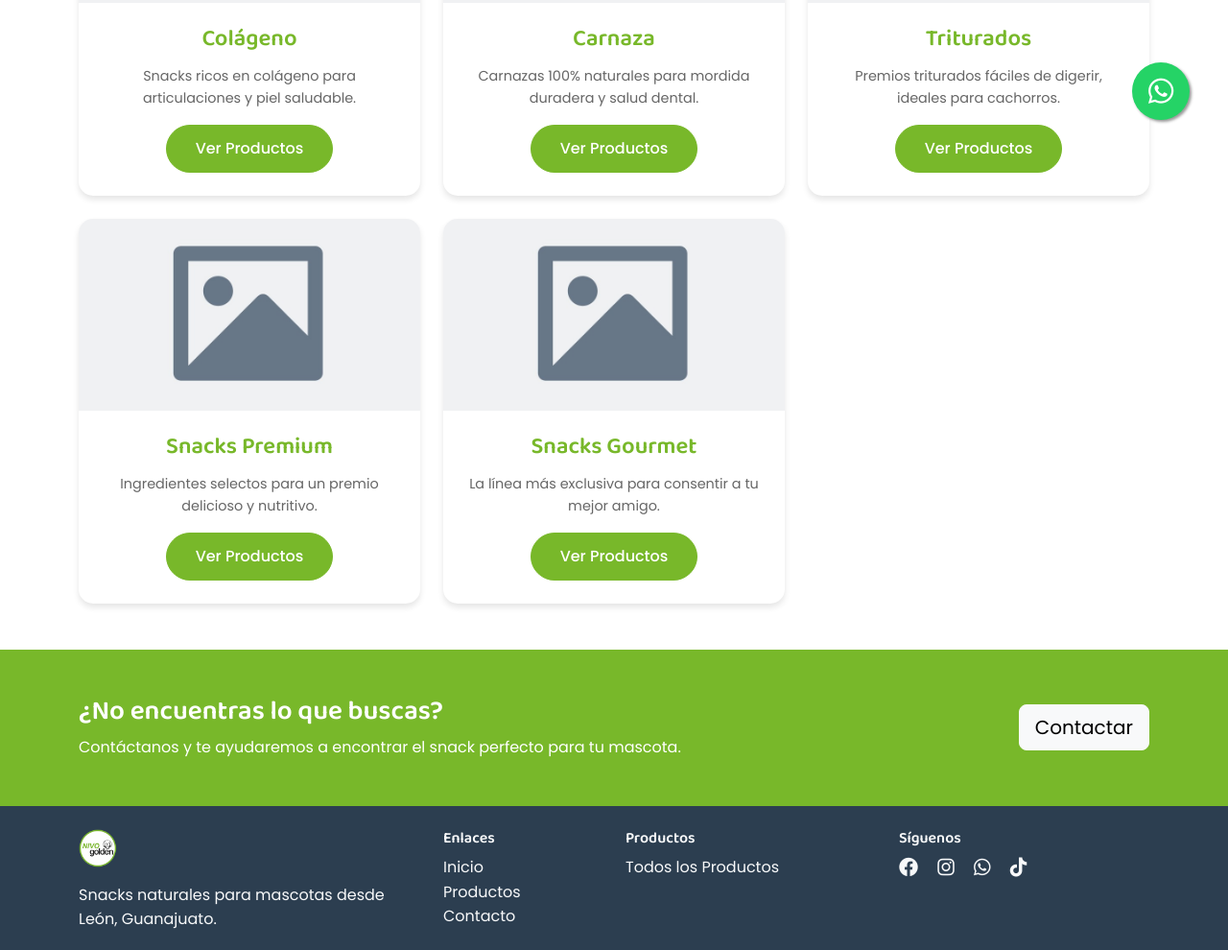
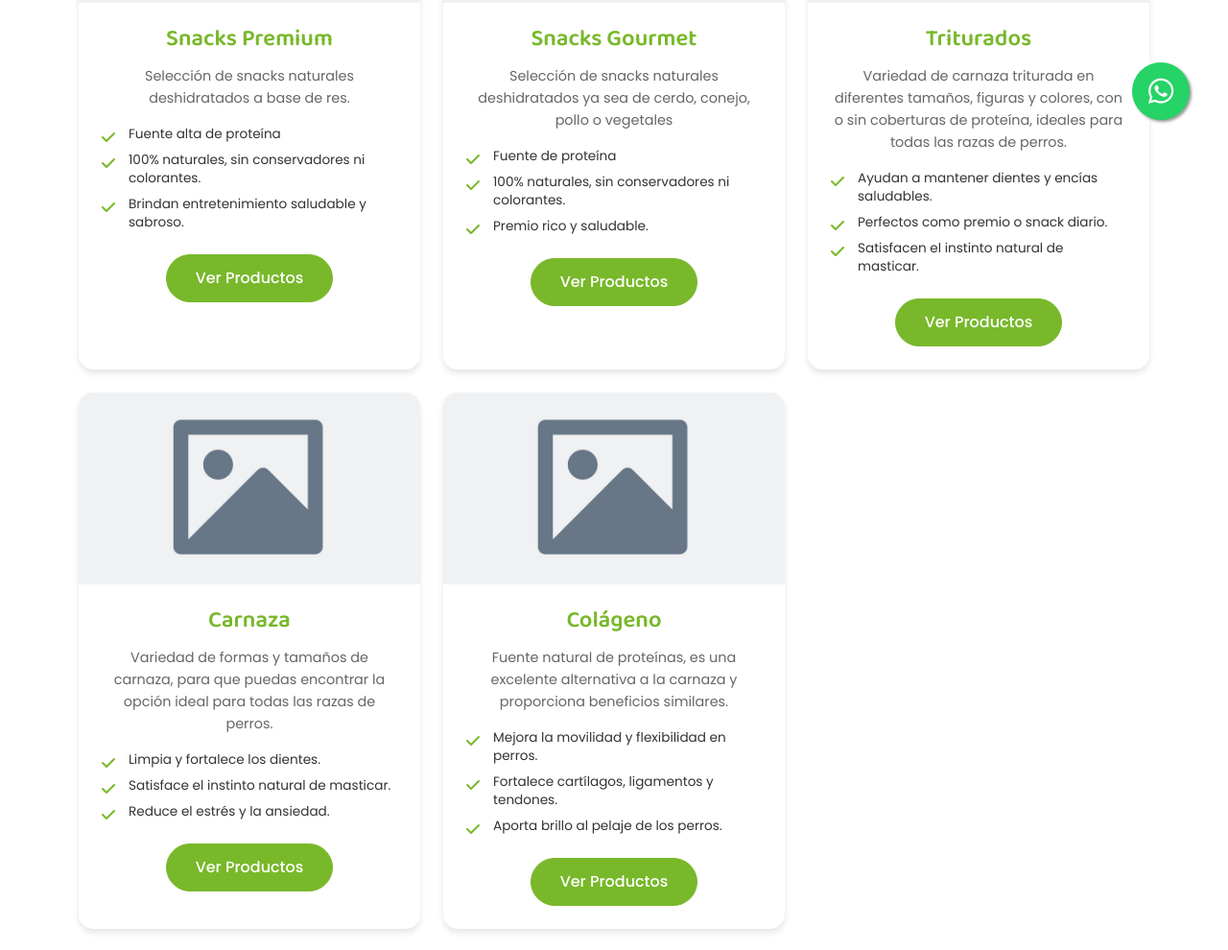
Before and after one commit to NotJcao17/nivo-golden, a website: page productos.html in a window 1280 px wide. Shown: the part 635-1625 px from the top of the page at 96% size. Drawn offline with nearby package versions, Linux system fonts and the light colour scheme; no server answers.

Commit message:
cambios 30/10

```diff
--- a/productos.html
+++ b/productos.html
@@ -95,13 +95,60 @@
                         </div>
                     </div>
 
+                    <!-- Categorías-->
                     <div class="row g-4" id="categoryGridPerros">
+
                         <div class="col-lg-4 col-md-6">
-                            <div class="category-card-custom" data-category="colageno">
-                                <img src="img/placeholder.png" alt="Colágeno">
+                            <div class="category-card-custom" data-category="snacks premium">
+                                <img src="img/placeholder.png" alt="Snacks Premium">
                                 <div class="category-card-custom-content">
-                                    <h4>Colágeno</h4>
-                                    <p>Snacks ricos en colágeno para articulaciones y piel saludable.</p>
+                                    <h4>Snacks Premium</h4>
+                                    <p class="category-description">
+                                        Selección de snacks naturales deshidratados a base de res.
+                                    </p>
+                                    <ul class="category-benefits-list">
+                                        <li>Fuente alta de proteína</li>
+                                        <li>100% naturales, sin conservadores ni colorantes.</li>
+                                        <li>Brindan entretenimiento saludable y sabroso.</li>
+                                    </ul>
+                                    <span class="btn btn-primary">Ver Productos</span>
+                                </div>
+                            </div>
+                        </div>
+
+                        <div class="col-lg-4 col-md-6">
+                            <div class="category-card-custom" data-category="snacks gourmet">
+                                <img src="img/placeholder.png" alt="Snacks Gourmet">
+                                <div class="category-card-custom-content">
+                                    <h4>Snacks Gourmet</h4>
+                                    <p class="category-description">
+                                        Selección de snacks naturales deshidratados ya sea de cerdo, conejo, pollo o
+                                        vegetales
+                                    </p>
+                                    <ul class="category-benefits-list">
+                                        <li>Fuente de proteína</li>
+                                        <li>100% naturales, sin conservadores ni colorantes.</li>
+                                        <li>Premio rico y saludable.</li>
+                                    </ul>
+                                    <span class="btn btn-primary">Ver Productos</span>
+                                </div>
+                            </div>
+                        </div>
+
+                        <div class="col-lg-4 col-md-6">
+                            <div class="category-card-custom" data-category="triturados">
+                                <img src="img/placeholder.png" alt="Triturados">
+                                <div class="category-card-custom-content">
+                                    <h4>Triturados</h4>
+                                    <p class="category-description">
+                                        Variedad de carnaza triturada en diferentes tamaños, figuras y colores, con o
+                                        sin coberturas de proteína, ideales para todas las razas de perros.
+                                    </p>
+                                    <ul class="category-benefits-list">
+                                        <li>Ayudan a mantener dientes y encías saludables.</li>
+                                        <li>Perfectos como premio o snack diario.</li>
+                                        <li>Satisfacen el instinto natural de masticar.</li>
+                                    </ul>
                                     <span class="btn btn-primary">Ver Productos</span>
                                 </div>
                             </div>
@@ -112,44 +159,39 @@
                                 <img src="img/placeholder.png" alt="Carnaza">
                                 <div class="category-card-custom-content">
                                     <h4>Carnaza</h4>
-                                    <p>Carnazas 100% naturales para mordida duradera y salud dental.</p>
+                                    <p class="category-description">
+                                        Variedad de formas y tamaños de carnaza, para que puedas encontrar la opción
+                                        ideal para todas las razas de perros.
+                                    </p>
+                                    <ul class="category-benefits-list">
+                                        <li>Limpia y fortalece los dientes.</li>
+                                        <li>Satisface el instinto natural de masticar.</li>
+                                        <li>Reduce el estrés y la ansiedad.</li>
+                                    </ul>
                                     <span class="btn btn-primary">Ver Productos</span>
                                 </div>
                             </div>
                         </div>
 
                         <div class="col-lg-4 col-md-6">
-                            <div class="category-card-custom" data-category="triturados">
-                                <img src="img/placeholder.png" alt="Triturados">
+                            <div class="category-card-custom" data-category="colageno">
+                                <img src="img/placeholder.png" alt="Colágeno">
                                 <div class="category-card-custom-content">
-                                    <h4>Triturados</h4>
-                                    <p>Premios triturados fáciles de digerir, ideales para cachorros.</p>
+                                    <h4>Colágeno</h4>
+                                    <p class="category-description">
+                                        Fuente natural de proteínas, es una excelente alternativa a la carnaza y
+                                        proporciona beneficios similares.
+                                    </p>
+                                    <ul class="category-benefits-list">
+                                        <li>Mejora la movilidad y flexibilidad en perros.</li>
+                                        <li>Fortalece cartílagos, ligamentos y tendones.</li>
+                                        <li>Aporta brillo al pelaje de los perros.</li>
+                                    </ul>
                                     <span class="btn btn-primary">Ver Productos</span>
                                 </div>
                             </div>
                         </div>
 
-                        <div class="col-lg-4 col-md-6">
-                            <div class="category-card-custom" data-category="snacks premium">
-                                <img src="img/placeholder.png" alt="Snacks Premium">
-                                <div class="category-card-custom-content">
-                                    <h4>Snacks Premium</h4>
-                                    <p>Ingredientes selectos para un premio delicioso y nutritivo.</p>
-                                    <span class="btn btn-primary">Ver Productos</span>
-                                </div>
-                            </div>
-                        </div>
-
-                        <div class="col-lg-4 col-md-6">
-                            <div class="category-card-custom" data-category="snacks gourmet">
-                                <img src="img/placeholder.png" alt="Snacks Gourmet">
-                                <div class="category-card-custom-content">
-                                    <h4>Snacks Gourmet</h4>
-                                    <p>La línea más exclusiva para consentir a tu mejor amigo.</p>
-                                    <span class="btn btn-primary">Ver Productos</span>
-                                </div>
-                            </div>
-                        </div>
                     </div>
 
                     <div class="row g-4" id="productosPerros" style="display: none;">
@@ -185,7 +227,7 @@
         <div class="container">
             <div class="row">
                 <div class="col-lg-4 mb-3">
-                    <img src="img/img-logo-2.png" alt="Nivo Golden" class="footer-logo mb-3">
+                    <img src="img/img-logo-4.png" alt="Nivo Golden" class="footer-logo mb-3">
                     <p>Snacks naturales para mascotas desde León, Guanajuato.</p>
                 </div>
                 <div class="col-lg-2 mb-3">
--- a/styles.css
+++ b/styles.css
@@ -239,6 +239,12 @@ h6 {
   transition: var(--transition);
   box-shadow: var(--shadow);
   min-height: 260px;
+  display: flex;
+  flex-direction: column;
+}
+
+.productos-section .producto-card h5 {
+  margin-top: auto;
 }
 
 .producto-card:hover {
@@ -272,10 +278,10 @@ h6 {
 }
 
 .cert-logo {
-  width: 80px;
   height: 80px;
   margin-bottom: 1rem;
   transition: var(--transition);
+  object-fit: contain;
 }
 
 .certificacion-item:hover .cert-logo {
@@ -386,7 +392,7 @@ h6 {
 }
 
 .footer-logo {
-  height: 40px;
+  height: 100px;
 }
 
 .footer a {
@@ -1325,3 +1331,43 @@ html {
   font-size: 0.9rem;
   margin-bottom: 1rem;
 }
+
+.category-card-custom-content ul {
+  color: #666;
+  font-size: 0.9rem;
+  margin-bottom: 1rem;
+}
+
+.category-card-custom-content p.category-description {
+  color: #666;
+  font-size: 0.9rem;
+  margin-bottom: 1rem;
+}
+
+.category-card-custom-content .category-benefits-list {
+  list-style: none;
+  padding-left: 0;
+  margin-top: 1rem;
+  margin-bottom: 1.5rem;
+  text-align: left;
+  font-size: 0.85rem;
+  color: #333;
+}
+
+.category-card-custom-content .category-benefits-list li {
+  position: relative;
+  padding-left: 28px;
+  margin-bottom: 0.5rem;
+  line-height: 1.4;
+}
+
+.category-card-custom-content .category-benefits-list li::before {
+  content: '\f00c';
+  font-family: "Font Awesome 6 Free";
+  font-weight: 900;
+  position: absolute;
+  left: 0;
+  top: 2px;
+  color: var(--primary-color);
+  font-size: 1rem;
+}
```
Also changed, not shown: contacto.html (+3 -3 lines), gracias.html (+1 -1 lines), index.html (+55 -36 lines), img/img-logo-3.png (added), img/img-logo-4.png (added), img/img-productos-perro-2.jpeg (added), img/img-productos-perro-2.png (deleted), img/img-productos-perro-3.jpeg (added), img/img-productos-perro-4.png (renamed from img/img-productos-perro-3.png).
